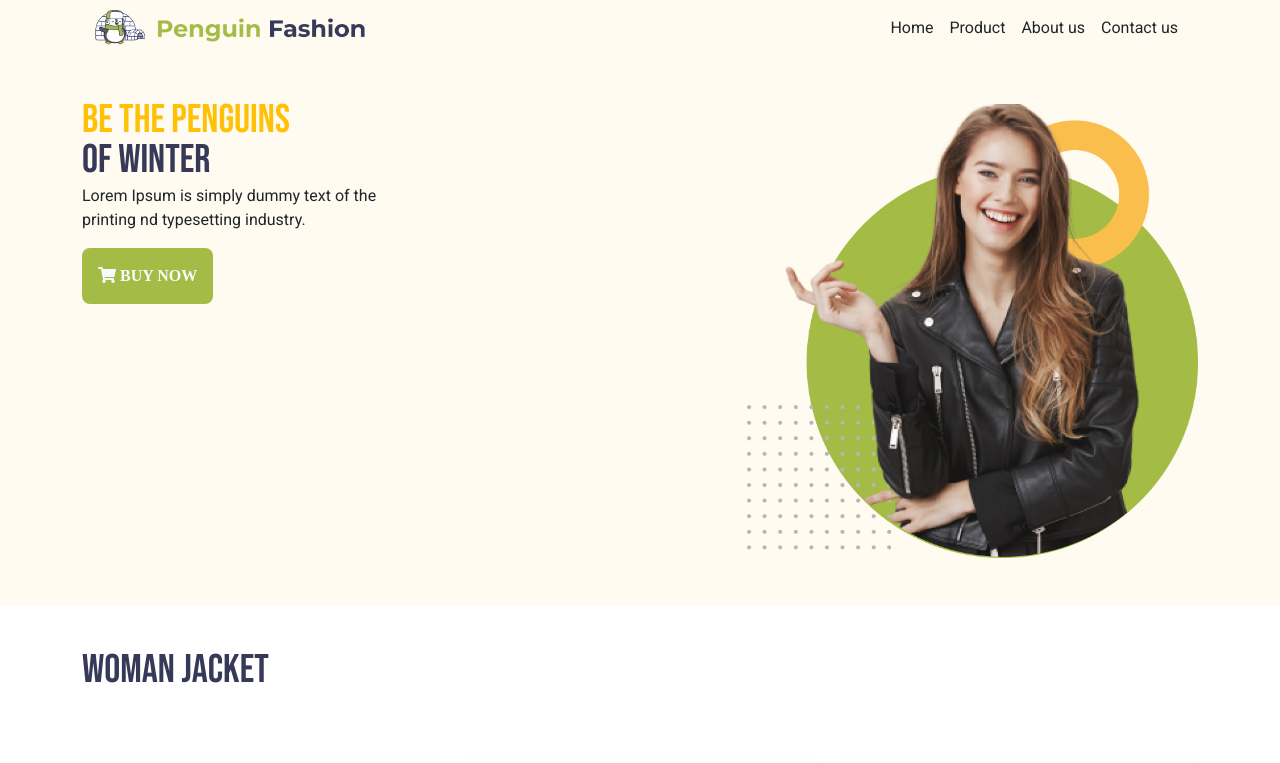
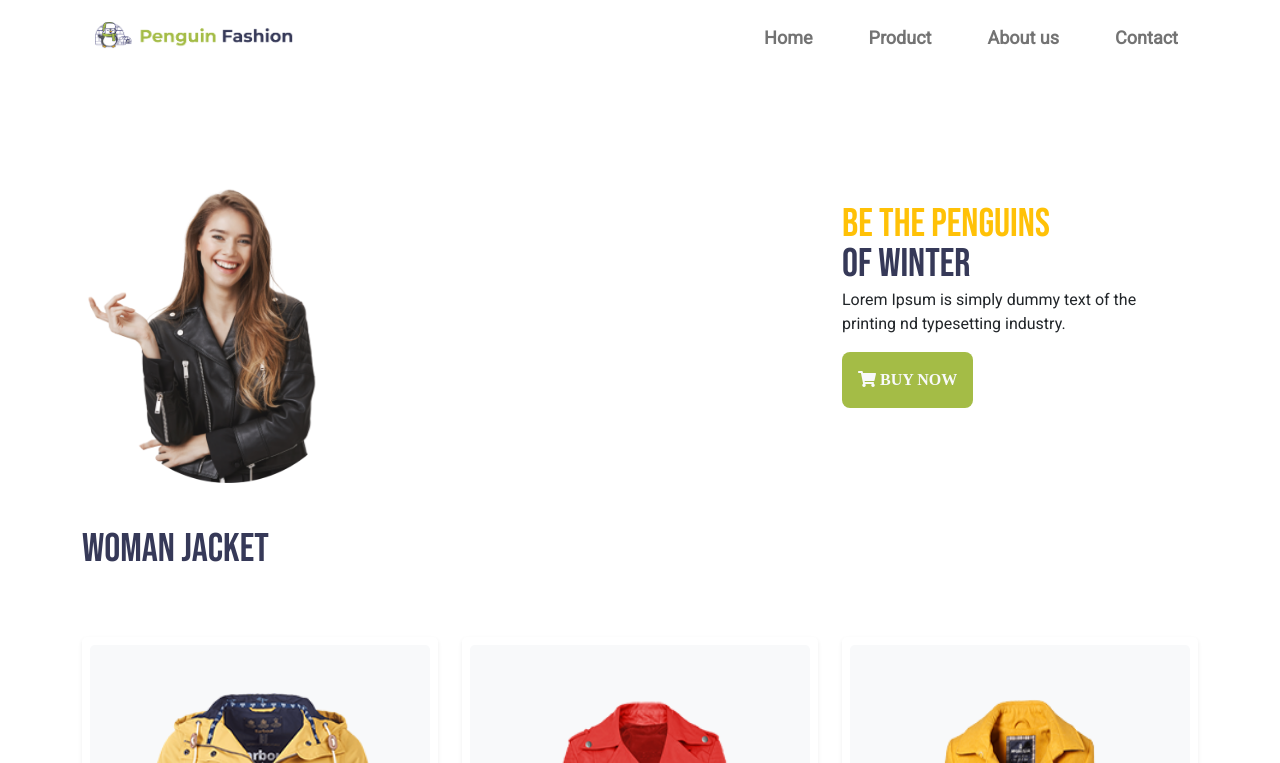
Before and after one commit to 0nahid/assignment-02-backpack, a plain HTML site: page index.html in a window 1280 px wide. Shown: the top 763 px of the page. Drawn offline with Linux system fonts and the light colour scheme.

Commit message:
style added
responsive need to be fixed

```diff
--- a/css/style.css
+++ b/css/style.css
@@ -20,6 +20,18 @@ h6 {
     line-height: 0.8;
     font-weight: 500;
 }
+
+
+.nav-link {
+    margin-left: 40px;
+    font-size: 18px;
+    font-weight: 700;
+}
+
+.header-main img {
+    height: 400px;
+    margin-bottom: 50px;
+}
 .header-paragraph{
     width: 310px;
 }
@@ -29,6 +41,7 @@ h6 {
     border-radius: 8px;
 }
 
-.footer-text a {
+.footer-author a{
     text-decoration: none;
+    color: rgb(206, 29, 29);
 }
--- a/index.html
+++ b/index.html
@@ -4,58 +4,53 @@
 <head>
   <meta charset="UTF-8">
   <meta name="viewport" content="width=device-width, initial-scale=1.0">
-  <title>Penguim fashion</title>
+  <title>Penguin fashion</title>
   <link rel="stylesheet" href="css/bootstrap.min.css">
   <link rel="stylesheet" href="css/style.css">
   <link rel="stylesheet" href="css/all.min.css">
 </head>
 
 <body>
-  <header class="header-background">
-    <section class="container mb-5">
+  <!-- header part -->
+  <header class="header-section container">
     <nav class="navbar navbar-expand-lg navbar-light ">
-
       <div class="container-fluid">
-          <img class="w-25" src="Logo, Icon/Group 33072.png" alt="">
-          <button class="navbar-toggler" type="button" data-bs-toggle="collapse" data-bs-target="#navbarNav"
-            aria-controls="navbarNav" aria-expanded="false" aria-label="Toggle navigation">
+        <a class="navbar-brand" href="#">
+          <img src="./Logo, Icon/Group 33072.png" width="200px" alt="">
+        </a>
+        <button class="navbar-toggler" type="button" data-bs-toggle="collapse" data-bs-target="#navbarNavAltMarkup"
+          aria-controls="navbarNavAltMarkup" aria-expanded="false" aria-label="Toggle navigation">
           <span class="navbar-toggler-icon"></span>
         </button>
-
-          <div class="collapse navbar-collapse justify-content-end" id="navbarNav">
-            <ul class="navbar-nav ">
-              <li class="nav-item">
-                <a class="nav-link text-dark" aria-current="page" href="#">Home</a>
-              </li>
-              <li class="nav-item">
-                <a class="nav-link text-dark" href="#">Product</a>
-              </li>
-              <li class="nav-item">
-                <a class="nav-link text-dark" href="#">About us</a>
-              </li>
-              <li class="nav-item">
-                <a class="nav-link text-dark" href="#">Contact us</a>
-              </li>
-            </ul>
+        <div class="collapse navbar-collapse" id="navbarNavAltMarkup">
+          <div class="navbar-nav ms-auto mt-2">
+            <a class="nav-link" href="#">Home</a>
+            <a class="nav-link" href="#product">Product</a>
+            <a class="nav-link" href="#about">About us</a>
+            <a class="nav-link" href="#contact">Contact</a>
+          </div>
         </div>
       </div>
     </nav>
-      <div>
-        <div class=" row d-flex mt-5">
-          <div class=" col-md-7">
+
+    <div class="row d-flex align-items-center mt-3">
+      <div class="col-lg-8 col-md-7 col-sm-8 m-sm-auto header-main">
+        <div class="header-main-image">
+          <img src="./Image/Mask Group.png" alt="">
+        </div>
+      </div>
+      <div class="col-lg-4 col-md-5  m-sm-auto">
         <h1 class="fs-1 text-warning">BE THE PENGUINS</h1>
         <h1 class="fs-1 "> OF WINTER</h1>
         <p class="header-paragraph">Lorem Ipsum is simply dummy text of the printing nd typesetting industry.</p>
         <button class="button-color p-3"> <i class="fas fa-shopping-cart text-light"> BUY NOW</i></button>
+      </div>
 
     </div>
-          <div class="col-md-5 pb-5">
-            <img src="Logo, Icon/crush.png" class="d-block w-100" alt="">
-          </div>
-        </div>
-    </section>
 
   </header>
+
+
   <main class="container">
     <section class="mb-5">
       <h1 class="h1-title2">WOMAN JACKET</h1>
@@ -230,10 +225,10 @@
     </section>
   </main>
 
-  <!-- footer section -->
-  <footer class="text-center m-5 p-2">
+  <!-- footer area -->
+  <footer class="text-center m-5 py-2">
     <div class="container">
-      <p class="footer-text text-muted"> <i class="fa fa-copyright" aria-hidden="true"></i> 2020-2021 </a> </p>
+      <p><i class="fa fa-copyright" aria-hidden="true"></i> 2020-2021 || All rights reserve by <span class="footer-author"><a target="_blank" href="https://www.facebook.com/HashTagNahid">Nahid Hassan</a></span> </p>
     </div>
   </footer>
 
```
Also changed, not shown: 1 other file. Lines whose indentation alone changed are shown as unchanged.
